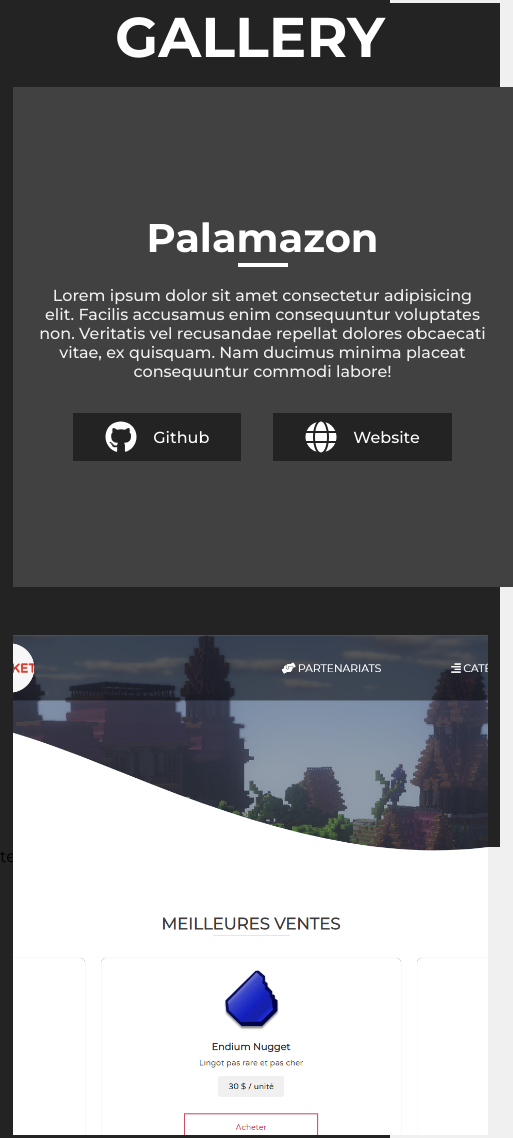
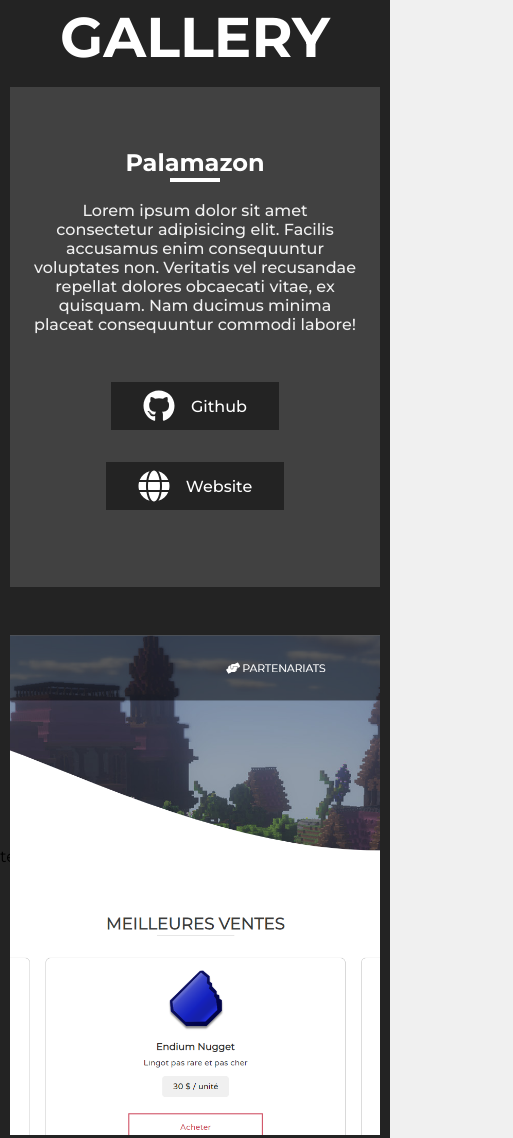
Before and after one commit to thomasvrgn/NessMC.github.io, a plain HTML site: page index.html in a window 390 px wide. Shown: the part 841-1979 px from the top of the page, 513 px wide, since content can reach past the window. Drawn offline with Linux system fonts and the light colour scheme.

Commit message:
📱 Responsive gallery updated.

```diff
--- a/src/css/ness.css
+++ b/src/css/ness.css
@@ -213,6 +213,7 @@ body, html {
 @media (max-width: 980px) {
   .ness-main .ness-section.ness-gallery .ness-wrapper .ness-grid .ness-item .ness-text {
     text-align: center;
+    width: 100%;
   }
 }
 .ness-main .ness-section.ness-gallery .ness-wrapper .ness-grid .ness-item .ness-text .ness-title {
@@ -236,6 +237,11 @@ body, html {
     transform: translateX(-50%);
   }
 }
+@media (max-width: 980px) {
+  .ness-main .ness-section.ness-gallery .ness-wrapper .ness-grid .ness-item .ness-text .ness-title {
+    font-size: 1.5rem;
+  }
+}
 .ness-main .ness-section.ness-gallery .ness-wrapper .ness-grid .ness-item .ness-text .ness-paragraph {
   color: #f0f0f0;
   margin-bottom: 1rem;
@@ -246,6 +252,11 @@ body, html {
   flex-flow: row wrap;
   margin: 2rem auto 0;
   width: fit-content;
+}
+@media (max-width: 980px) {
+  .ness-main .ness-section.ness-gallery .ness-wrapper .ness-grid .ness-item .ness-text .ness-buttons {
+    justify-content: center;
+  }
 }
 .ness-main .ness-section.ness-gallery .ness-wrapper .ness-grid .ness-item .ness-text .ness-buttons .ness-button {
   display: flex;
@@ -264,6 +275,11 @@ body, html {
   margin: 0 0 0 1rem;
   text-decoration: none;
   font-weight: 500;
+}
+@media (max-width: 980px) {
+  .ness-main .ness-section.ness-gallery .ness-wrapper .ness-grid .ness-item .ness-text .ness-buttons .ness-button {
+    margin: 1rem 0;
+  }
 }
 .ness-main .ness-section.ness-gallery .ness-wrapper .ness-grid .ness-item .ness-container {
   position: absolute;
@@ -287,6 +303,11 @@ body, html {
   font-weight: 800;
   color: white;
 }
+@media (max-width: 980px) {
+  .ness-main .ness-section.ness-gallery .ness-wrapper .ness-grid .ness-item .ness-container .ness-name {
+    font-size: 1.5rem;
+  }
+}
 .ness-main .ness-section.ness-gallery .ness-wrapper .ness-grid .ness-item.ness-palamazon {
   grid-area: palamazon;
 }
@@ -303,7 +324,7 @@ body, html {
 }
 
 ::-webkit-scrollbar {
-  width: 25px;
+  width: 15px;
 }
 
 ::-webkit-scrollbar-track {
```
